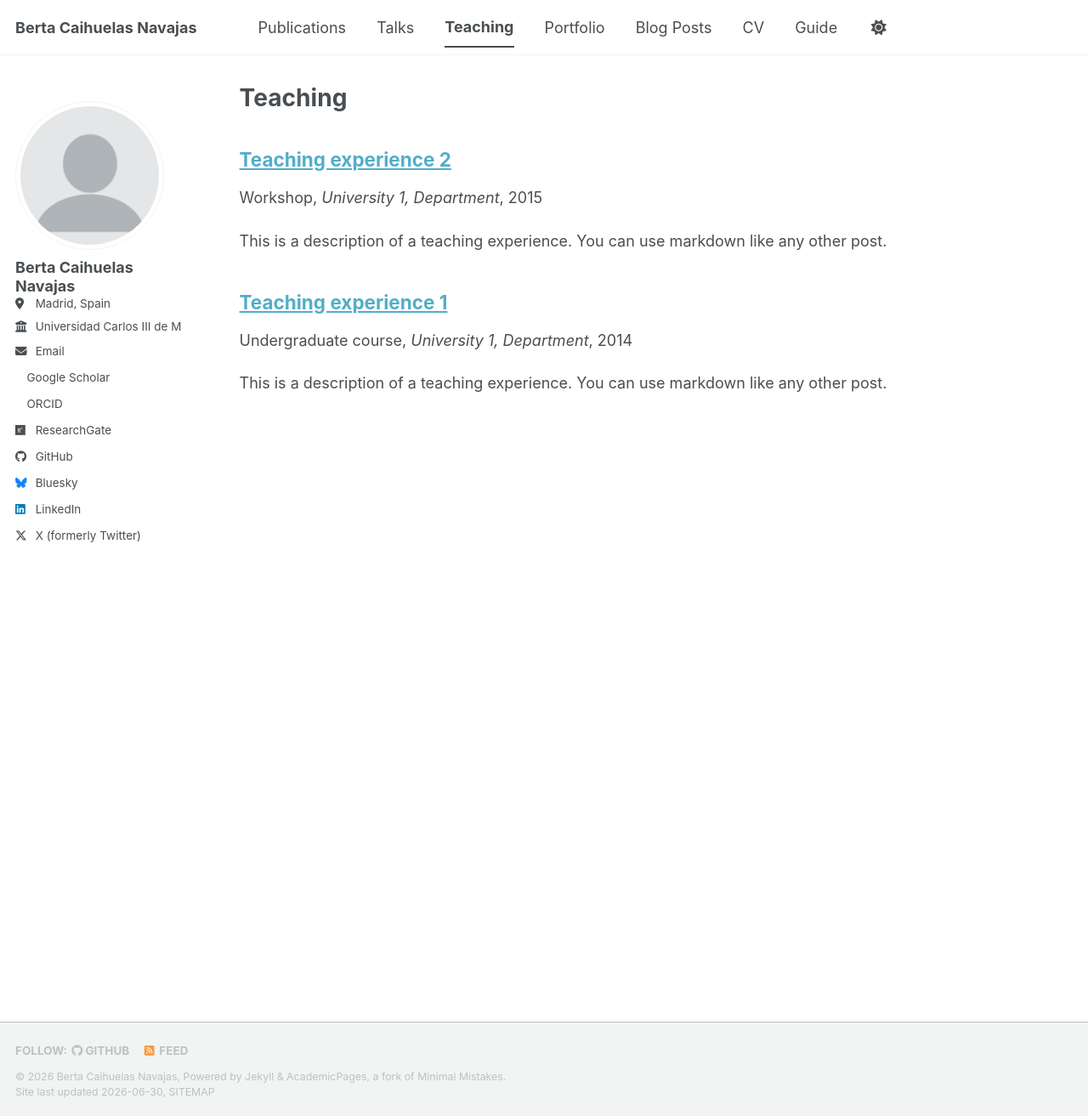
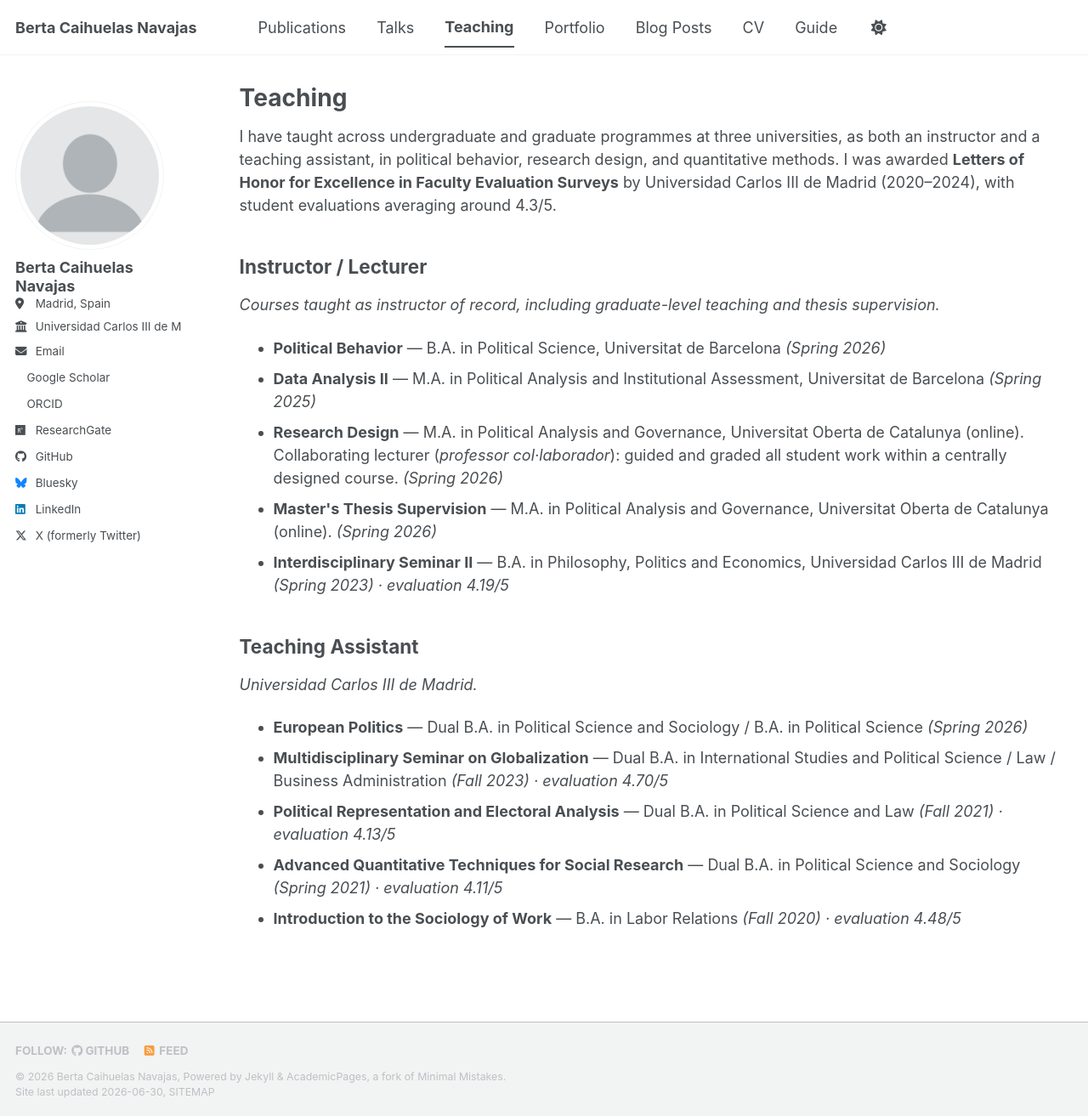
Before and after one commit to bcaihuelas/bcaihuelas.github.io, a Jekyll site: the page built from _pages/teaching.html, in a window 1280 px wide and 1313 px high. Shown: the whole window at 85% size. Built offline with Jekyll 4.4.1, drawn with Linux system fonts in a browser that asks for light colours; a style sheet for code colours, icons or effects is not loaded.

Commit message:
Update teaching.html

```diff
--- a/_pages/teaching.html
+++ b/_pages/teaching.html
@@ -7,6 +7,25 @@ author_profile: true
 
 {% include base_path %}
 
-{% for post in site.teaching reversed %}
-  {% include archive-single.html %}
-{% endfor %}
+<p>I have taught across undergraduate and graduate programmes at three universities, as both an instructor and a teaching assistant, in political behavior, research design, and quantitative methods. I was awarded <strong>Letters of Honor for Excellence in Faculty Evaluation Surveys</strong> by Universidad Carlos III de Madrid (2020–2024), with student evaluations averaging around 4.3/5.</p>
+
+<h2>Instructor / Lecturer</h2>
+<p><i>Courses taught as instructor of record, including graduate-level teaching and thesis supervision.</i></p>
+
+<ul>
+  <li><strong>Political Behavior</strong> — B.A. in Political Science, Universitat de Barcelona <em>(Spring 2026)</em></li>
+  <li><strong>Data Analysis II</strong> — M.A. in Political Analysis and Institutional Assessment, Universitat de Barcelona <em>(Spring 2025)</em></li>
+  <li><strong>Research Design</strong> — M.A. in Political Analysis and Governance, Universitat Oberta de Catalunya (online). Collaborating lecturer (<i>professor col&middot;laborador</i>): guided and graded all student work within a centrally designed course. <em>(Spring 2026)</em></li>
+  <li><strong>Master's Thesis Supervision</strong> — M.A. in Political Analysis and Governance, Universitat Oberta de Catalunya (online). <em>(Spring 2026)</em></li>
+  <li><strong>Interdisciplinary Seminar II</strong> — B.A. in Philosophy, Politics and Economics, Universidad Carlos III de Madrid <em>(Spring 2023) · evaluation 4.19/5</em></li>
+</ul>
+
+<h2>Teaching Assistant</h2>
+<p><i>Universidad Carlos III de Madrid.</i></p>
+<ul>
+  <li><strong>European Politics</strong> — Dual B.A. in Political Science and Sociology / B.A. in Political Science <em>(Spring 2026)</em></li>
+  <li><strong>Multidisciplinary Seminar on Globalization</strong> — Dual B.A. in International Studies and Political Science / Law / Business Administration <em>(Fall 2023) · evaluation 4.70/5</em></li>
+  <li><strong>Political Representation and Electoral Analysis</strong> — Dual B.A. in Political Science and Law <em>(Fall 2021) · evaluation 4.13/5</em></li>
+  <li><strong>Advanced Quantitative Techniques for Social Research</strong> — Dual B.A. in Political Science and Sociology <em>(Spring 2021) · evaluation 4.11/5</em></li>
+  <li><strong>Introduction to the Sociology of Work</strong> — B.A. in Labor Relations <em>(Fall 2020) · evaluation 4.48/5</em></li>
+</ul>
```
